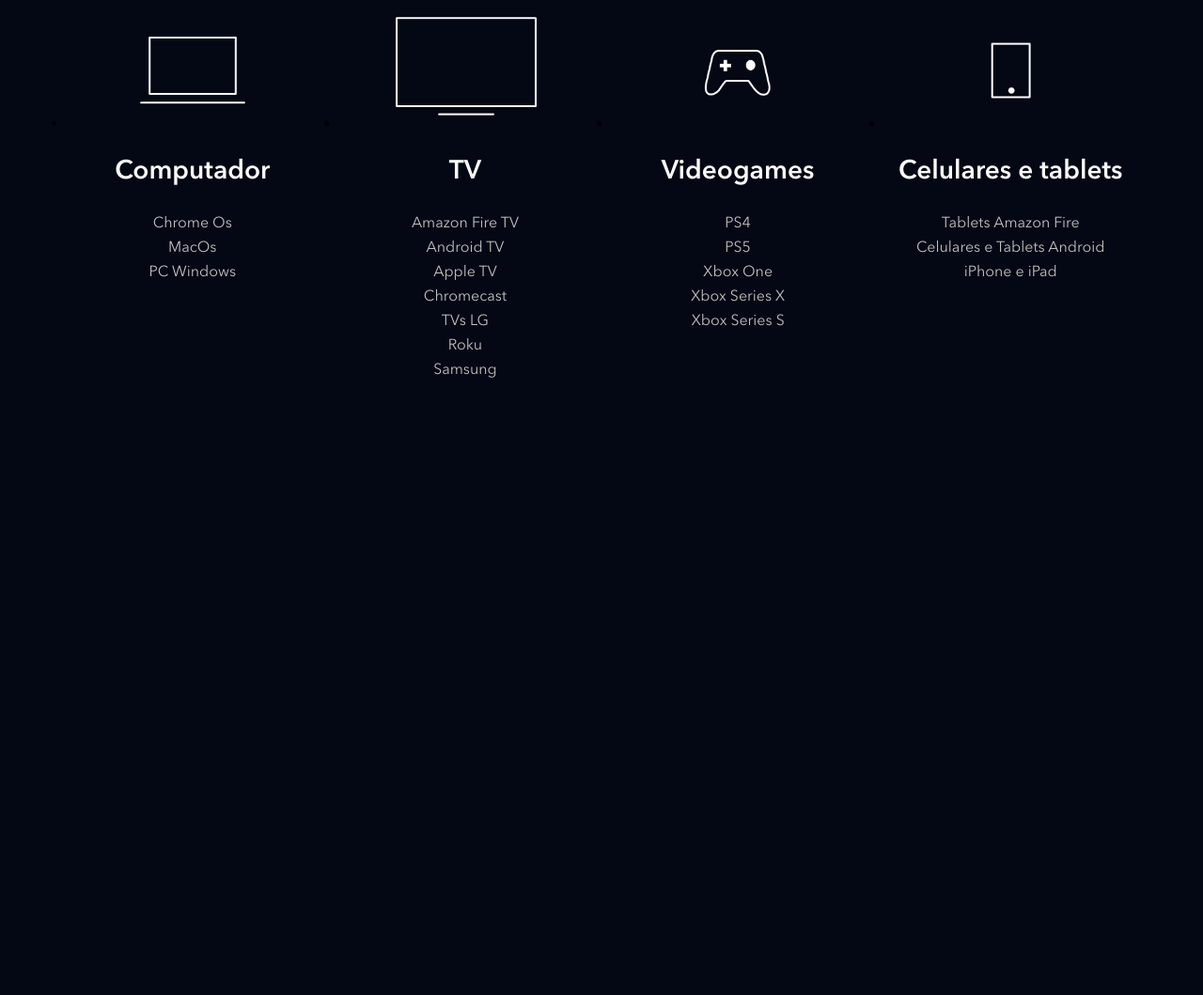
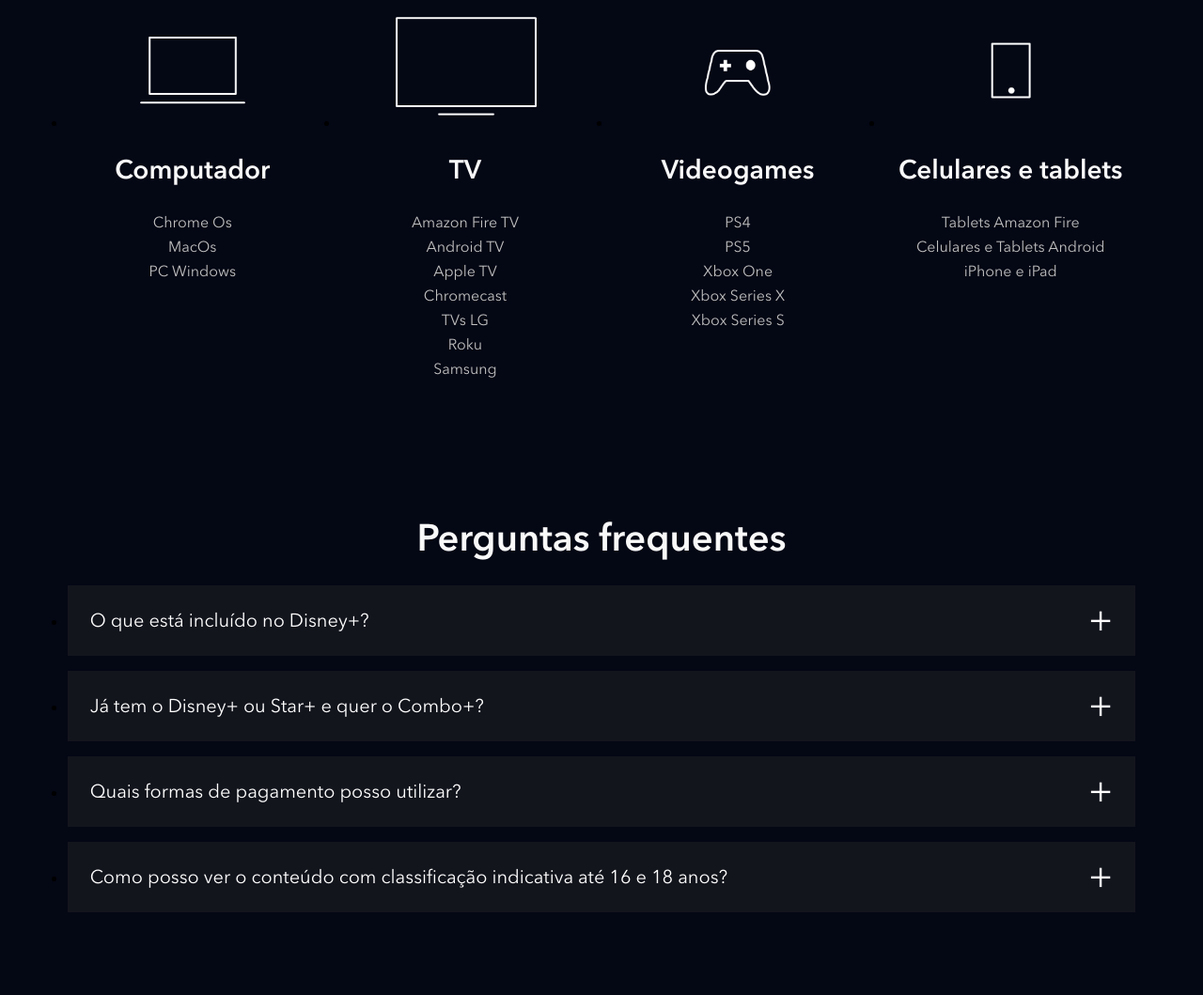
Before and after one commit to luanafernanda/clone-disneyplus, a website: page index.html in a window 1280 px wide. Shown: the part 3913-4972 px from the top of the page at 94% size. Before the commit the page ends 4390 px from the top, so only its background shows below. Drawn offline with nearby package versions, Linux system fonts and the light colour scheme; files that its build step writes are made by us from their sources; files whose address does not match are found by name.

Commit message:
seção de perguntas frequentes adicionado

```diff
--- a/index.html
+++ b/index.html
@@ -190,6 +190,62 @@
       </li>
     </ul>
   </section>
+  <section class="faq">
+    <h2 class="title">Perguntas frequentes</h2>
+    <ul class="faq__questions">
+      <li class="faq__questions__item" >
+        <div class="faq__questions__item__question" data-faq-question>
+          O que está incluído no Disney+?
+        </div>
+        <div class="faq__questions__item__answer text">
+          O Disney+ oferece:
+          <ul>
+            <li>Experiência de entretenimento exclusiva.</li>
+            <li>As melhores histórias da Disney, Pixar, Marvel, Star Wars e National Geographic, tudo em um só lugar.</li>
+            <li>Groupwatch: assista junto com amigos ou familiares, mesmo separados.
+            </li>
+            <li>Downloads ilimitados em até 10 dispositivos compatíveis.</>
+            <li>Mais de 300 títulos em 4K UHD e HDR.
+            </li>
+            <li>A possibilidade de assistir em até 4 dispositivos compatíveis simultaneamente sem custo adicional.</li>
+            <li>IMAX Enhanced: disponível para alguns títulos da Marvel em dispositivos compatíveis com o Disney+.</li>
+          </ul>
+        </div>
+      </li>
+      <li class="faq__questions__item">
+        <div class="faq__questions__item__question" data-faq-question>
+          Já tem o Disney+ ou Star+ e quer o Combo+?
+        </div>
+        <div class="faq__questions__item__answer text">
+          Ao assinar o Combo+:
+          <ul>
+            <li>O valor da sua assinatura existente (anual ou mensal) será descontado do preço do Combo+.</li>
+            <li>Se você assina o plano mensal, o valor que você paga mensalmente será descontado do preço do Combo+.</li>
+            <li>Se você assina o plano anual, dividiremos o valor que você já pagou em 12 vezes e descontaremos esse valor do preço do Combo+ mensalmente.</li>
+            <li>Você vai receber um e-mail com os valores detalhados assim que finalizar o pagamento.</li>
+            <li>Lembre-se: você pode cancelar a assinatura quando quiser.</li>
+          </ul>
+          No momento, apenas a assinatura mensal do Combo+ está disponível.
+        </div>
+      </li>
+      <li class="faq__questions__item">
+        <div class="faq__questions__item__question" data-faq-question>
+          Quais formas de pagamento posso utilizar?
+        </div>
+        <div class="faq__questions__item__answer text">
+          Você pode utilizar: cartão de débito, cartão de crédito, PayPal, Mercado Pago, e também empresas parceiras como Google Play Store, App Store da Apple; Mercado Livre e provedores locais de TV, telefonia e internet.
+        </div>
+      </li>
+      <li class="faq__questions__item">
+        <div class="faq__questions__item__question" data-faq-question>
+          Como posso ver o conteúdo com classificação indicativa até 16 e 18 anos?
+        </div>
+        <div class="faq__questions__item__answer text">
+          Para poder acessar o catálogo completo que inclui conteúdo com classificação indicativa até 16 e 18, todos os usuários do Disney+ na América Latina devem atualizar as configurações de controle parental do perfil. É possível restringir o conteúdo de cada perfil e também adicionar um PIN de bloqueio. Os usuários que preferirem manter a configuração atual vão continuar aproveitando o Disney+ com a classificação indicativa até 14, podendo alterá-la a qualquer momento em "Editar Perfis".
+        </div>
+      </li>
+    </ul>
+  </section>
   <script src="src/main.js"></script>
 </body>
 </html>
--- a/src/main.js
+++ b/src/main.js
@@ -1,5 +1,6 @@
 document.addEventListener("DOMContentLoaded", function () {
   const buttons = document.querySelectorAll("[data-tab-button]");
+  const questions = document.querySelectorAll("[data-faq-question]");
 
   for (let i = 0; i < buttons.length; i++) {
     buttons[i].addEventListener("click", function (botao) {
@@ -11,7 +12,18 @@
       botao.target.classList.add("shows__tabs__button--is-active");
     });
   }
+
+  for (let i = 0; i < questions.length; i++) {
+    questions[i].addEventListener("click", abreOuFechaResposta);
+  }
 });
+
+function abreOuFechaResposta(elemento) {
+  const classe = "faq__questions__item--is-open";
+  const elementoPai = elemento.target.parentNode;
+
+  elementoPai.classList.toggle(classe);
+}
 
 function removeBotaoAtivo() {
   const buttons = document.querySelectorAll("[data-tab-button]");
--- /dev/null
+++ b/src/styles/_faq.scss
@@ -0,0 +1,66 @@
+.faq {
+  padding: 5.6vw;
+
+  h2 {
+    text-align: center;
+    margin-bottom: 24px;
+  }
+
+  &__questions {
+
+
+    &__item {
+      background-color: #13151d;
+      margin-bottom: 16px;
+
+      &__question {
+        color: #fff;
+        font-size: 20px;
+        padding: 24px;
+        display: block;
+        cursor: pointer;
+        position: relative;
+
+        &::after{
+          content: '+';
+          position: absolute;
+          top: 0;
+          right: 24px;
+          height: 100%;
+          display: flex;
+          align-items: center;
+          font-size: 40px;
+        }
+      }
+
+      &__answer {
+        height: 0;
+        overflow: hidden;
+        padding: 0 24px;
+        transition: height, 0.5s ease;
+
+        ul {
+          padding: 24px;
+        }
+
+        li {
+          padding: 3px;
+        }
+      }
+
+
+      &--is-open {
+
+        .faq__questions__item__question::after {
+          content: '-';
+        }
+
+        .faq__questions__item__answer {
+          height: auto;
+          padding-bottom: 24px;
+          transition: height, 0.5s ease;
+        }
+      }
+    }
+  }
+}
--- a/src/styles/main.scss
+++ b/src/styles/main.scss
@@ -3,6 +3,7 @@
 @use 'shows';
 @use 'plans';
 @use 'available-devices';
+@use 'faq';
 
 @font-face {
   font-family: Avenir;
```
